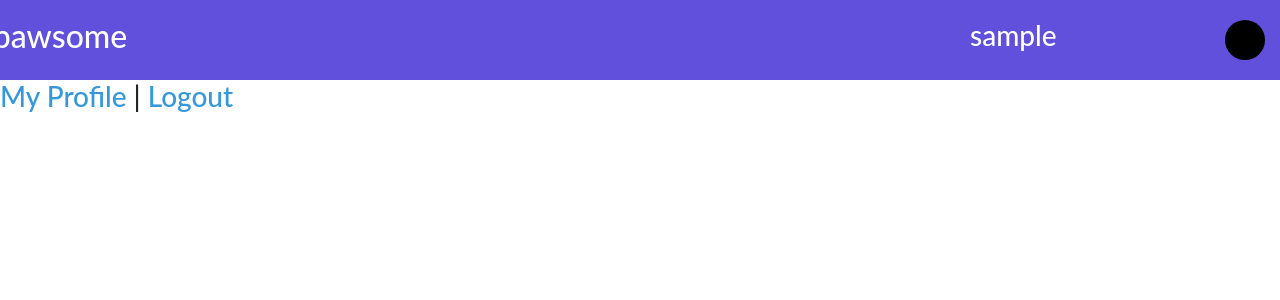
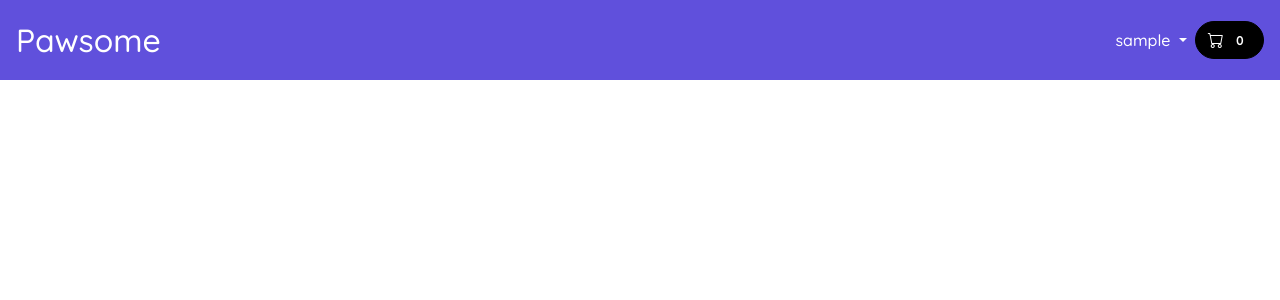
Before and after one commit to kingscollegenepal/PawSome, a Django app: page / in a window 1280 px wide. Shown: the top 300 px of the page. Run offline with Django 4.2, Linux system fonts and the light colour scheme; the visitor is signed in with stand-in values (Sample User, id 1); data comes from the database, SQL or seed files in the repository; data that the repository does not hold is empty; some libraries are stand-ins or nearby versions.

Commit message:
UI changes in the header

```diff
--- a/pawsome/static/css/style-home.css
+++ b/pawsome/static/css/style-home.css
@@ -1,19 +1,19 @@
-*{
 
-    padding: 0px;
-    margin:0px;
-    box-sizing: border-box;
-    font-family: 'Lato', sans-serif;
-}
 
 /* navbar */
-
+* {
+    box-sizing: border-box;
+    padding: 0px;
+    margin: 0px;
+    box-sizing: border-box;
+    font-family: 'Quicksand' !important;
+  }
 nav{
     background-color: #6050DC;
     color: white;
+    padding: 2em 1em;
     width: 100%;
     height: 80px;
-    padding: 0px 10px 0px 10px;
     display:flex;
     align-items: center;
     justify-content: space-between;
@@ -21,32 +21,42 @@ nav{
 }
 
 .logo{
-    width: 100px;
-    height: 60px;
+    width: fit-content;
+    height: 50px;
     /* border: 2px solid white; */
     display: flex;
     align-items: center;
     justify-content: center;
 }
 
-.cart{
-    width: 300px;
-    height: auto;
-    /* border: 2px solid white; */
-    /* padding: 10px 10px 10px 10px; */
+.logo a{
+    font-size: 2rem;
+    transition:  all 0.5s ease-in-out;
+}
+
+.logo a:hover{
+    color:black;
+}
+
+
+.header-menu{
     display: flex;
     align-items: center;
-    justify-content: space-between;
+    gap: 8px;
+}
+
+.cart{
+    width: auto;
+    height: auto;
+    display: flex;
+    align-items: center;
 }
 
 .cart-container{
-    width: 50px;
-    height: 50px;
     /* border: 1px solid white; */
     display: flex;
     align-items: center;
     justify-content: center;
-    flex-direction: column;
 }
 
 .cart-container .cartitems{
@@ -56,6 +66,7 @@ nav{
     background-color: black;
     color: white;
     display: flex;
+    margin-right: 10px;
     align-items: center;
     justify-content: center;
 }
@@ -69,6 +80,26 @@ nav{
     font-size: 20px;
 }
 
+.cart-button{
+    background: black !important;
+    border-color: black !important;
+    border-radius: 20px;
+    transition: all 0.5s ease-in-out;
+}
+
+.cart-button  i , .cart-button p {
+    transition: all 0.5s ease-in-out;
+}
+
+.cart-button:hover{
+    background: white !important;
+    border-color: white !important;
+
+}
+
+.cart-button:hover  i , .cart-button:hover p {
+    color: black;
+}
 /* index page */
 
 .container{
@@ -85,19 +116,7 @@ nav{
 
 }
 
-.productContainer{
-    width: 250px;
-    height: 300px;
-    border: 1px solid #6050DC;
-    border-radius: 10px;
-    display: flex;
-    align-items: center;
-    justify-content: space-between;
-    flex-direction: column;
-    /* align-self: flex-start; */
-    margin-bottom: 20px;
-    margin-right: 20px;
-}
+
 
 .thumbnail{
     width: 100%;
@@ -248,3 +267,7 @@ nav{
     justify-content: space-around;
     /* border: 1px solid black */
 }
+
+#num_of_items{
+    margin-bottom: 0 !important;
+}
--- a/pawsome/static/css/style-login.css
+++ b/pawsome/static/css/style-login.css
@@ -1,12 +1,8 @@
-@import url('https://fonts.googleapis.com/css?family=Open+Sans&display=swap');
 
-* {
-  box-sizing: border-box;
-}
 
 body {
   background-color: #f9fafb;
-  font-family: 'Open Sans', sans-serif;
+  font-family: 'Quicksand';
   display: flex;
   align-items: center;
   justify-content: center;
--- a/templates/base.html
+++ b/templates/base.html
@@ -3,18 +3,35 @@
 {% load static %}
 
 <html lang="en">
+
 <head>
     <meta charset="UTF-8">
     <meta http-equiv="X-UA-Compatible" content="IE=edge">
     <meta name="viewport" content="width=device-width, initial-scale=1.0">
-    <title>pawsome</title>
-    <link href="https://cdn.jsdelivr.net/npm/bootstrap@5.0.2/dist/css/bootstrap.min.css" rel="stylesheet" integrity="sha384-EVSTQN3/azprG1Anm3QDgpJLIm9Nao0Yz1ztcQTwFspd3yD65VohhpuuCOmLASjC" crossorigin="anonymous">
+    <title>Welcome to Pawsome - Your Source for Pet Products</title>
+    <link href="https://cdn.jsdelivr.net/npm/bootstrap@5.0.2/dist/css/bootstrap.min.css" rel="stylesheet"
+        integrity="sha384-EVSTQN3/azprG1Anm3QDgpJLIm9Nao0Yz1ztcQTwFspd3yD65VohhpuuCOmLASjC" crossorigin="anonymous">
+
+    <script src="https://code.jquery.com/jquery-3.2.1.slim.min.js"
+        integrity="sha384-KJ3o2DKtIkvYIK3UENzmM7KCkRr/rE9/Qpg6aAZGJwFDMVNA/GpGFF93hXpG5KkN"
+        crossorigin="anonymous"></script>
+    <script src="https://cdn.jsdelivr.net/npm/popper.js@1.12.9/dist/umd/popper.min.js"
+        integrity="sha384-ApNbgh9B+Y1QKtv3Rn7W3mgPxhU9K/ScQsAP7hUibX39j7fakFPskvXusvfa0b4Q"
+        crossorigin="anonymous"></script>
+    <script src="https://cdn.jsdelivr.net/npm/bootstrap@4.0.0/dist/js/bootstrap.min.js"
+        integrity="sha384-JZR6Spejh4U02d8jOt6vLEHfe/JQGiRRSQQxSfFWpi1MquVdAyjUar5+76PVCmYl"
+        crossorigin="anonymous"></script>
+    <link rel="stylesheet" href="https://cdn.jsdelivr.net/npm/bootstrap-icons@1.3.0/font/bootstrap-icons.css">
+    <link rel="preconnect" href="https://fonts.googleapis.com">
+    <link rel="preconnect" href="https://fonts.gstatic.com" crossorigin>
+    <link href="https://fonts.googleapis.com/css2?family=Quicksand:wght@500&display=swap" rel="stylesheet">
     <link rel="stylesheet" href="{% static 'css/all.css' %}">
     <link rel="stylesheet" href="{% static 'css/style-home.css' %}">
+
 </head>
 
 <style>
-    a{
+    a {
         color: white;
         text-decoration: none;
     }
@@ -25,27 +42,42 @@
 
     <nav>
         <div class="logo">
-            <a href="{% url 'home' %}"><h2>pawsome</h2></a>
+            <a href="{% url 'home' %}">
+                Pawsome
+            </a>
         </div>
 
 
-        <div class="cart">
-            <h3>{{request.user.username}}</h3>
+        <div class="header-menu">
+
+
 
             {% if request.user.is_authenticated %}
+            <div class="dropdown">
+                <button class="text-white bg-transparent shadow-none border-0 dropdown-toggle" type="button"
+                    id="dropdownMenuButton" data-toggle="dropdown" aria-haspopup="true" aria-expanded="false">
+                    {{request.user.username}}
+                </button>
+                <div class="dropdown-menu" aria-labelledby="dropdownMenuButton">
+                    <a class="dropdown-item" href="{% url 'customerprofile' %}">My Profile</a>
+                    <a class="dropdown-item" href="logout/success">Logout</a>
+                </div>
+            </div>
             {% else %}
-            <h3><a href="{% url 'login' %}">Login</a></h3>
+            <a href="{% url 'login' %}">Login</a>
             {% endif %}
 
+            <div class="cart">
                 <a href="{% url 'cart' %}" style="color:white; text-decoration:none">
-                 <div class="cart-container">
-                    <div class="cartitems"><p id="num_of_items">{{cart.num_of_items}}</p></div>
-                    <i class="fa-solid fa-cart-shopping"></i>
+
+                    <button type="button" class="btn btn-primary cart-button">
+                        <i class="bi bi-cart"></i> <span class="badge badge-light">
+                            <p id="num_of_items">{%if cart.num_of_items %} {{cart.num_of_item}} {%else%} 0 {%endif%}</p>
+                        </span>
+                    </button>
+                </a>
             </div>
-            </a>
-
         </div>
-
     </nav>
 
 
@@ -67,8 +99,11 @@
     {% block content %}
 
     {% endblock content %}
-     <script src="https://cdn.jsdelivr.net/npm/bootstrap@5.0.2/dist/js/bootstrap.bundle.min.js" integrity="sha384-MrcW6ZMFYlzcLA8Nl+NtUVF0sA7MsXsP1UyJoMp4YLEuNSfAP+JcXn/tWtIaxVXM" crossorigin="anonymous"></script>
+    <script src="https://cdn.jsdelivr.net/npm/bootstrap@5.0.2/dist/js/bootstrap.bundle.min.js"
+        integrity="sha384-MrcW6ZMFYlzcLA8Nl+NtUVF0sA7MsXsP1UyJoMp4YLEuNSfAP+JcXn/tWtIaxVXM"
+        crossorigin="anonymous"></script>
 
     <script src="{% static 'js/script.js' %}"></script>
 </body>
+
 </html>
--- a/templates/cart.html
+++ b/templates/cart.html
@@ -2,7 +2,7 @@
 
 {% load humanize %}
 
-<div class="shoppingCart"></div>
+<div class="shoppingCart">
  <h2>My Cart</h2>
 
   <div class="heading">
@@ -41,5 +41,4 @@
     <th><a class="btn btn-info" href="{% url 'checkout' %}"> Checkout </a></th>
   </div>
 </div>
-
 {% endblock content %}
--- a/templates/home.html
+++ b/templates/home.html
@@ -4,49 +4,34 @@
 
 {% block content %}
 
-{% if request.user.is_authenticated %}
-<h3>
-    <a href="{% url 'customerprofile' %}" style="color:#3498db;">My Profile</a> |
-    <a href="logout/success" style="color:#3498db;">Logout</a>
-</h3>
-{%endif%}
 
-    <div class="container">
+<div class="container">
+    <div class="row justify-content-center">
+        {% for product in products %}
+        <div class="col-md-3">
+            <div class="productContainer">
+                <div class="card w-full card-product" style="box-shadow:0 0 8px #6050DC">
+                    <img class="card-img-top" src="{{product.picture.url}}" alt="{{product.name}}">
+                    <div class="card-body">
+                        <h5 class="card-title">{{product.name}}</h5>
+                        <p class="card-text">Rs.{{product.price | intcomma}}</p>
+                        {% if request.user.is_authenticated %}
 
-        {% for product in products  %}
+                            <button class="btn btn-primary" value="{{product.id}}" style="background-color: #6050DC">Add to
+                                Cart</button>
 
-        <div class="productContainer">
-            <div class="thumbnail">
-                <img src="{{product.picture.url}}" alt="">
+                            {% else %}
+                            <h3><a href="{% url 'login' %}" class="btn btn-primary" style="background-color: #6050DC">Add to
+                                    Cart</a></h3>
+                        {% endif %}
+                    </div>
+                </div>
             </div>
-
-            <div class="action">
-
-                <p>{{product.name}}</p>
-
-                <p>Rs.{{product.price | intcomma}}</p>
-
-                {% if request.user.is_authenticated %}
-                <button value="{{product.id}}">Add to Cart</button>
-                {% else %}
-                <h3><a href="{% url 'login' %}" style="background-color: #6050DC;
-                        width: 200px;
-                        /* height: auto; */
-                        padding: 10px 60px 5px 60px;
-                        color: white;
-                        border: none;
-                        font-size: 16px;
-                        cursor: pointer;
-                        border-radius: 5px;
-                        margin: auto;">Add to Cart</a></h3>
-                {% endif %}
-
-            </div>
-
         </div>
-
         {% endfor %}
 
     </div>
 
+</div>
+
 {% endblock content %}
```
Also changed, not shown: templates/customerprofile.html (+5 -3 lines), media/admins/czNmcy1wcml2YXRlL3Jhd3BpeGVsX2ltYWdlcy93ZWJzaXRlX2NvbnRlbnQvdjEwMzAtMDU2LnBuZw.png.webp (added), store/migrations/0003_alter_order_discount_alter_order_subtotal_and_more.py (added), store/models.py (line endings or trailing spaces), store/views.py (line endings or trailing spaces). Lines whose indentation alone changed are shown as unchanged.
